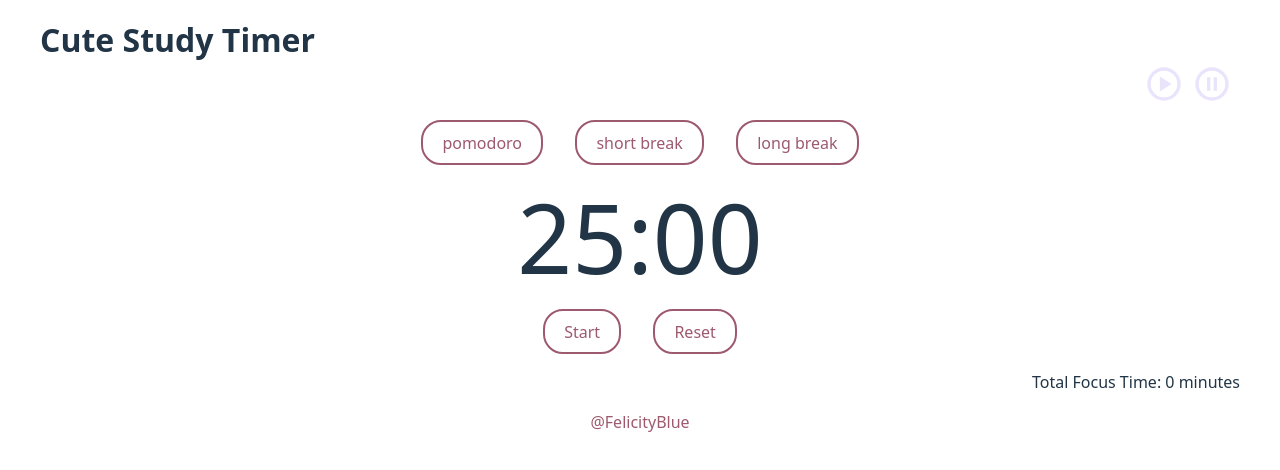
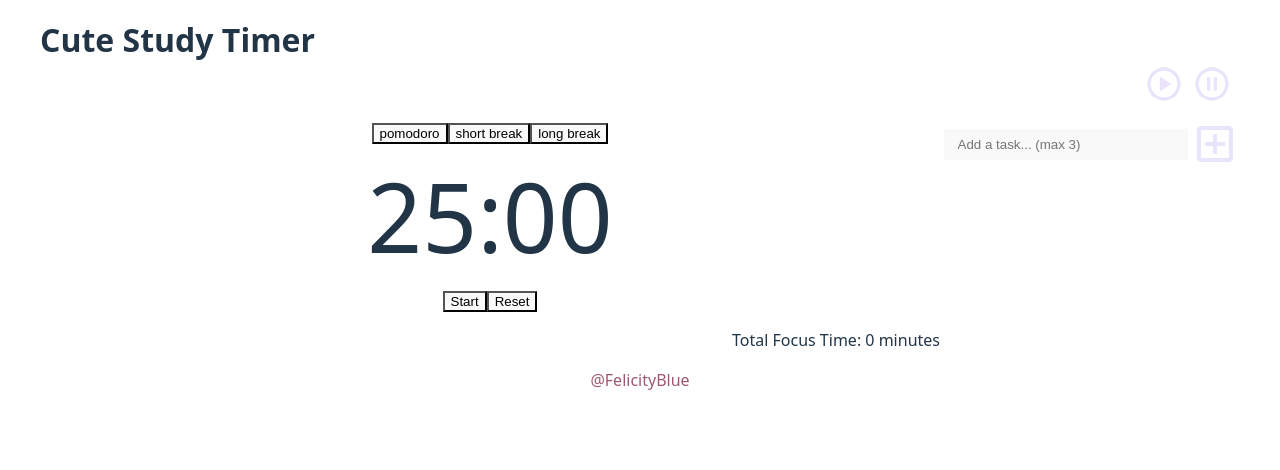
Before and after one commit to FelicityBlue/CuteStudyTimer, a React (Vite) app: page / in a window 1280 px wide. Shown: the top 470 px of the page. Built offline with nearby package versions, Linux system fonts and the light colour scheme.

Commit message:
added the functionality to add tasks

```diff
--- a/src/App.css
+++ b/src/App.css
@@ -12,7 +12,23 @@
   height: auto;
   margin: 0em 0.5em 1em 0em;
 }
-
+.taskContainer{
+  display: flex;
+  align-items: center;
+  justify-content: center;
+  margin: 0em;
+}
+.taskContainer input[type="text"]{
+  padding: 0.6em 4em 0.6em 1em;
+  margin: 0em 0.25em;
+  background-color: #f9f9f9;
+  border: none;
+  color: #9d596e;
+}
+.taskContainer img{
+  width: 3em;
+  height: auto;
+}
 .webName{
   text-align: left;
   margin: 0em;
@@ -26,11 +42,13 @@
   margin:0em;
   padding: 0em;
 }
-button {
+.timeDisplayContainer button {
+
+  max-width: 100%;
   border-radius: 1.25em;
   border: 2px solid #9d596e;
   padding: 0.6em 1.2em;
-  margin: 0em 1em;
+  margin: 0.5em 1em;
   color: #9d596e;
   font-size: 1em;
   font-weight: 500;
@@ -39,14 +57,32 @@ button {
   cursor: pointer;
   transition: border-color 0.25s;
 }
-button:hover {
+.timeDisplayContainer button:hover {
   border-color: #f9f9f9;
 }
-button:focus,
-button:focus-visible {
+.timeDisplayContainer button:focus,
+.timeDisplayContainer button:focus-visible {
   outline: 4px auto -webkit-focus-ring-color;
 }
-
+.taskListContainer{
+  text-align: right;
+  list-style: none;
+}
+.taskListContainer .text {
+  font-size: 1.75em;
+}
+.mainDisplayContainer{
+  display: flex;
+}
+.mainDisplayContainer div{
+  flex-direction: row;
+}
+.timerDisplayContainer{
+  flex: 3 1 0%;
+}
+.taskDisplayContainer{
+  flex: 1 1 0%;
+}
 #totalTime{
   text-align: right;
 }
--- a/src/App.jsx
+++ b/src/App.jsx
@@ -1,5 +1,6 @@
 import { useState } from 'react';
 import Timer from './components/timer.jsx';
+import Tasks from './components/Tasks.jsx';
 import MusicPlayer  from './components/MusicPlayer.jsx';
 import './App.css'
 
@@ -9,7 +10,14 @@ function App() {
     <>
     <h1 className="webName">Cute Study Timer</h1>
     <MusicPlayer />
-    <Timer />
+    <div className="mainDisplayContainer">
+      <div className="timerDisplayContainer" >
+        <Timer />
+      </div>
+      <div className="taskDisplayContainer">
+        <Tasks />
+      </div>
+    </div>
     <a className="ghLink" href="https://github.com/FelicityBlue">@FelicityBlue</a>
     </>
   )
--- /dev/null
+++ b/src/components/Tasks.jsx
@@ -0,0 +1,43 @@
+import React, { useState } from 'react';
+import addIcon from "../assets/add_box.svg";
+function Tasks(){
+    const [tasks, setTasks] = useState([]);
+    const [newTask, setNewTask] = useState("");
+
+    function newTaskChange(e){
+        setNewTask(e.target.value);
+    }
+    function addTask() {
+        if(newTask.trim() !== ""){
+            setTasks(t => [...t, newTask]);
+            setNewTask("");
+        }
+
+    }
+
+    return(
+        <>
+
+        <div className="taskContainer">
+            <input
+                type="text"
+                placeholder="Add a task... (max 3)"
+                value={newTask}
+                onChange={newTaskChange}
+            />
+            <img onClick={addTask} src={addIcon} />
+        </div>
+        <ol className="taskListContainer">
+            {tasks.map((task, index) =>  (
+                <li key={index}>
+                    <span className="text">{task}</span>
+                </li>
+            ))}
+        </ol>
+
+
+        </>
+    );
+}
+
+export default Tasks
```
